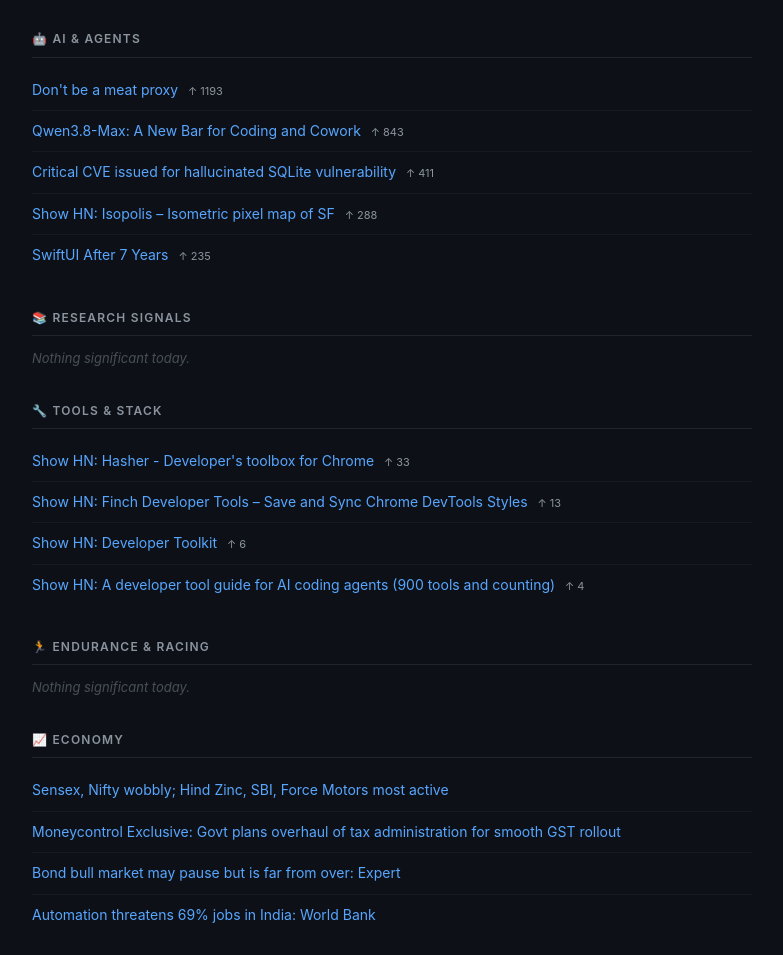
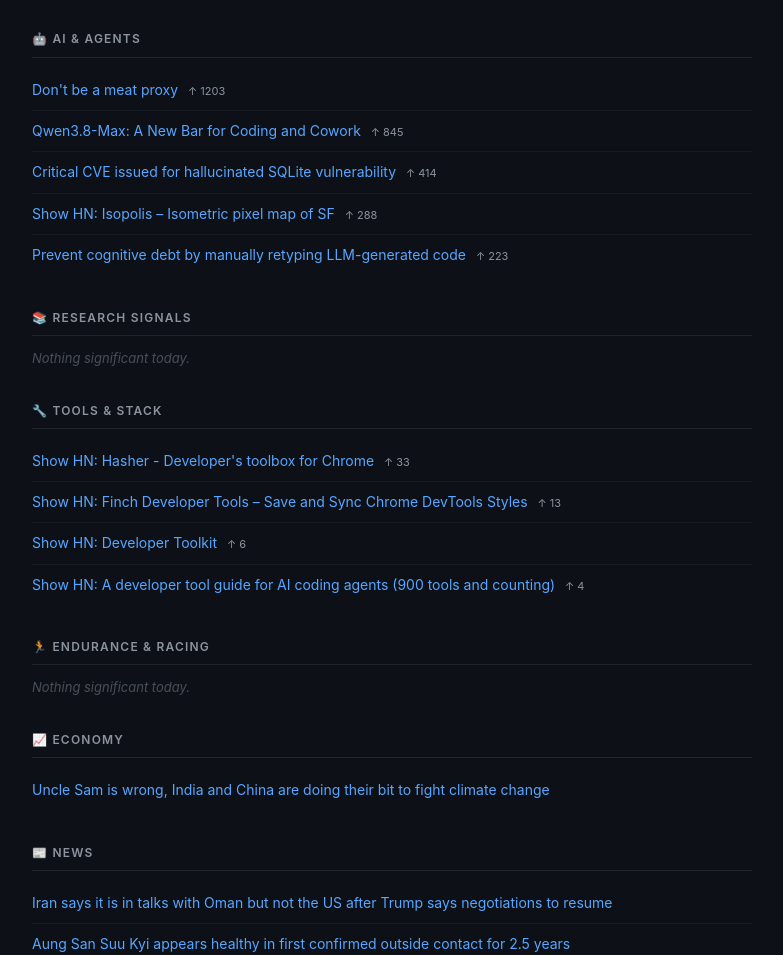
Before and after one commit to thehawkeye/murali, a plain HTML site: page daily/20260803.html in a window 1280 px wide. Shown: the part 226-1181 px from the top of the page, without its empty margins (248-1031 px from the left). Drawn offline with Linux system fonts and the light colour scheme.

Commit message:
Daily brief 20260803

```diff
--- a/daily/20260803.html
+++ b/daily/20260803.html
@@ -42,11 +42,11 @@
   </header>
 <h2>🤖 AI & Agents</h2>
 <ul>
-  <li><a href="https://gruhn.me/blog/2026-08-03/" target="_blank">Don't be a meat proxy</a> <span class="meta">↑ 1193</span></li>
-  <li><a href="https://qwen.ai/blog?id=qwen3.8" target="_blank">Qwen3.8-Max: A New Bar for Coding and Cowork</a> <span class="meta">↑ 843</span></li>
-  <li><a href="https://research.jfrog.com/post/sqlite-critical-cves-or-llm-slops/" target="_blank">Critical CVE issued for hallucinated SQLite vulnerability</a> <span class="meta">↑ 411</span></li>
+  <li><a href="https://gruhn.me/blog/2026-08-03/" target="_blank">Don't be a meat proxy</a> <span class="meta">↑ 1203</span></li>
+  <li><a href="https://qwen.ai/blog?id=qwen3.8" target="_blank">Qwen3.8-Max: A New Bar for Coding and Cowork</a> <span class="meta">↑ 845</span></li>
+  <li><a href="https://research.jfrog.com/post/sqlite-critical-cves-or-llm-slops/" target="_blank">Critical CVE issued for hallucinated SQLite vulnerability</a> <span class="meta">↑ 414</span></li>
   <li><a href="https://sf.isopolis.city/" target="_blank">Show HN: Isopolis – Isometric pixel map of SF</a> <span class="meta">↑ 288</span></li>
-  <li><a href="https://ykvm.com/2026/07/swiftui-a-story-of-mediocrity/" target="_blank">SwiftUI After 7 Years</a> <span class="meta">↑ 235</span></li>
+  <li><a href="https://ankursethi.com/blog/prevent-cognitive-debt-by-manually-retyping-llm-generated-code/" target="_blank">Prevent cognitive debt by manually retyping LLM-generated code</a> <span class="meta">↑ 223</span></li>
 </ul>
 <h2>📚 Research Signals</h2>
 <p class="empty">Nothing significant today.</p>
@@ -61,10 +61,7 @@
 <p class="empty">Nothing significant today.</p>
 <h2>📈 Economy</h2>
 <ul>
-  <li><a href="http://www.moneycontrol.com/news/local-markets/sensex-nifty-wobbly-hind-zinc-sbi-force-motors-most-active_7577801.html" target="_blank">Sensex, Nifty wobbly; Hind Zinc, SBI, Force Motors most active</a></li>
-  <li><a href="http://www.moneycontrol.com/news/business/moneycontrol-exclusive-govt-plans-overhaultax-administration-for-smooth-gst-rollout_7578021.html" target="_blank">Moneycontrol Exclusive: Govt plans overhaul of tax administration for smooth GST rollout</a></li>
-  <li><a href="http://www.moneycontrol.com/news/economy/bond-bull-market-may-pauseis-farover-expert_7575741.html" target="_blank">Bond bull market may pause but is far from over: Expert</a></li>
-  <li><a href="http://www.moneycontrol.com/news/current-affairs/automation-threatens-69-jobsindia-world-bank_7574441.html" target="_blank">Automation threatens 69% jobs in India: World Bank</a></li>
+  <li><a href="http://www.moneycontrol.com/news/world-news/uncle-sam-is-wrong-indiachinadoing-their-bit-to-fight-climate-change_8779101.html" target="_blank">Uncle Sam is wrong, India and China are doing their bit to fight climate change</a></li>
 </ul>
 <h2>📰 News</h2>
 <ul>
@@ -82,7 +79,11 @@
   <li><a href="https://www.bbc.co.uk/news/articles/c4gwdz3z5gzo?at_medium=RSS&at_campaign=rss" target="_blank">'I won't stop fighting,' says 'cockroach' protester after alleged detention</a></li>
 </ul>
 <h2>⚽ Sports</h2>
-<p class="empty">Nothing significant today.</p>
+<ul>
+  <li><a href="https://www.bbc.co.uk/sport/football/articles/cp30vg829nxo?at_medium=RSS&at_campaign=rss" target="_blank">English FA set to join Welsh in withdrawing support for Infantino</a></li>
+  <li><a href="https://www.bbc.co.uk/sport/football/articles/c4g42rz2y89o?at_medium=RSS&at_campaign=rss" target="_blank">Inside Liverpool's summer so far - should fans be worried?</a></li>
+  <li><a href="https://www.bbc.co.uk/sport/cricket/articles/cyvl6n9d2y9o?at_medium=RSS&at_campaign=rss" target="_blank">How Mumbai Indians takeover has affected MI London & Surrey</a></li>
+</ul>
 <h2>📝 Decisions & Notes</h2>
 <ul>
   <li><a href="#" target="_blank">From: gist-auto-delete-cron.md</a><br><span class="summary"># Gist Auto-Delete Cron Log
```
